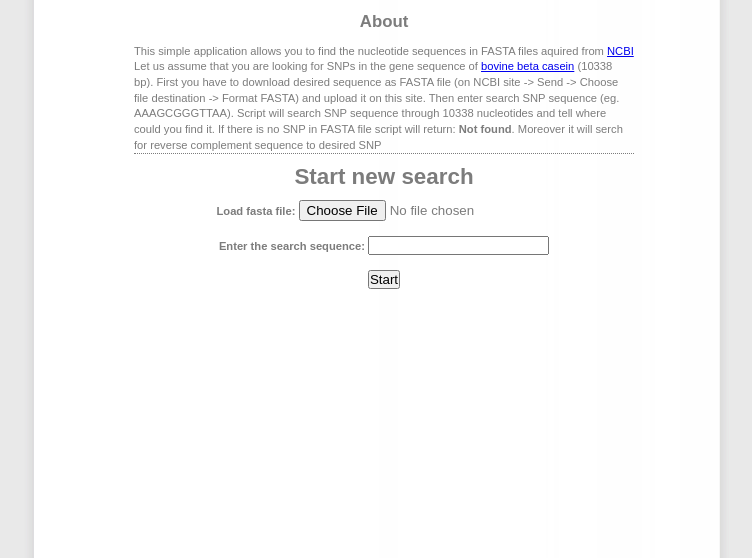
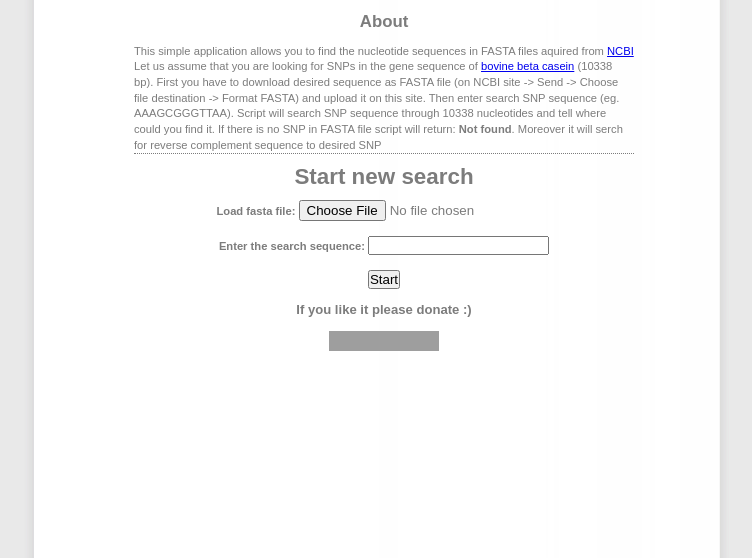
Before and after one commit to dziq/biopython, a Flask app: page / in a window 1280 px wide. Shown: the top 558 px of the page, without its empty margins (256-1008 px from the left). Run offline with Flask 2, Linux system fonts and the light colour scheme; some libraries are stand-ins or nearby versions; grey boxes are pictures that could not be loaded.

Commit message:
Flattr button add

```diff
--- a/uploader/templates/index.html
+++ b/uploader/templates/index.html
@@ -23,7 +23,10 @@
 	<form action="" method=post enctype=multipart/form-data>
 	    <h4>Load fasta file: <input type="file" name="file" required></h4>
 	    <h4>Enter the search sequence: <input type="text" name="search_item"></h4>
-	<input type=submit value=Start>
+	<input type=submit value=Start></br>
+
+	<h3>If you like it please donate :)</h3>
+	<script id='fbreosw'>(function(i){var f,s=document.getElementById(i);f=document.createElement('iframe');f.src='//api.flattr.com/button/view/?uid=dziq&button=compact&url='+encodeURIComponent(document.URL);f.title='Flattr';f.height=20;f.width=110;f.style.borderWidth=0;s.parentNode.insertBefore(f,s);})('fbreosw');</script>
 	</form>
     </body>
 </html>
```
